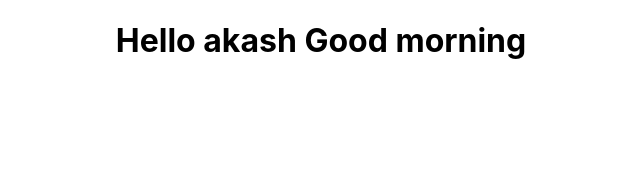
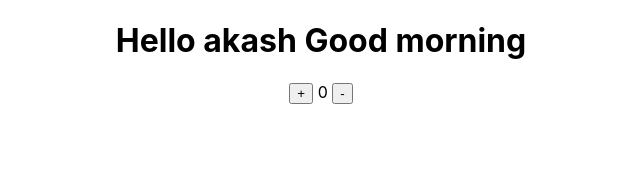
Before and after one commit to AkashShukl/sols, a React (Create React App) app: page / in a window 1280 px wide. Shown: the top 172 px of the page, without its empty margins (319-959 px from the left). Built offline with nearby package versions, Linux system fonts and the light colour scheme.

Commit message:
Solutio 2

```diff
--- a/src/App.js
+++ b/src/App.js
@@ -1,11 +1,13 @@
 import logo from './logo.svg';
 import './App.css';
 import Greetings from './components/Greetings';
+import Counter from './components/Counter';
 
 function App() {
   return (
     <div className="App">
       <Greetings name="akash"/>
+      <Counter/>
     </div>
   );
 }
--- /dev/null
+++ b/src/components/Counter.jsx
@@ -0,0 +1,22 @@
+import React,{useState}from 'react'
+
+export default function Counter() {
+
+    const [count, setCount] = useState(0)
+
+    const incr = () => {
+        setCount(count+1)
+    }
+
+    const decr = () => {
+        setCount(count-1)
+    }
+
+    return (
+        <div>
+            <button onClick= {incr }> {" + "} </button>
+            {" "}  {count} {" "}
+            <button onClick= {decr }> {" - "} </button>
+        </div>
+    )
+}
```
Also changed, not shown: 1 other file (tests, documents, lock files or other folders).
